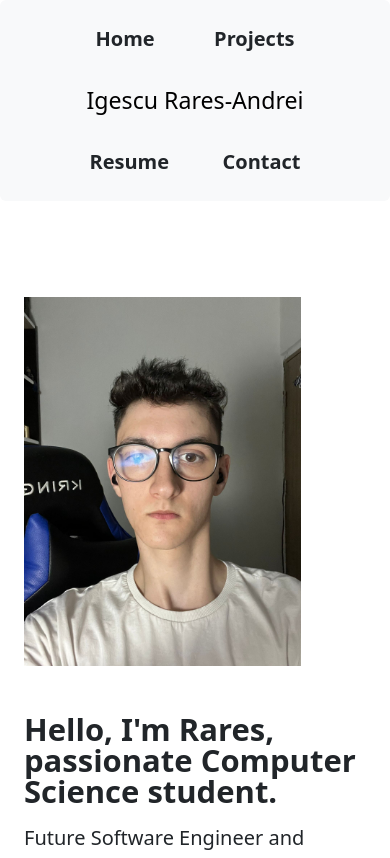
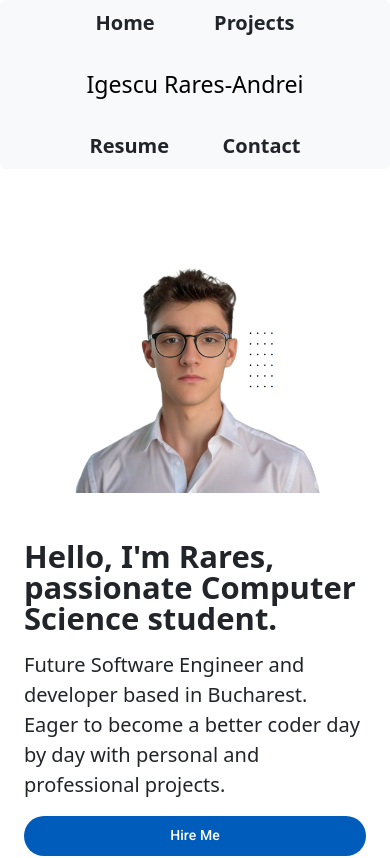
Before and after one commit to RaresIgescu/Portfolio, an Angular app in the folder Portfolio/: page / in a window 390 px wide. Shown: the top 858 px of the page. Built offline with nearby package versions, Linux system fonts and the light colour scheme.

Commit message:
Add personal image and make responsive changes

```diff
--- a/Portfolio/src/app/app.component.html
+++ b/Portfolio/src/app/app.component.html
@@ -1 +1,3 @@
+<app-header></app-header>
 <app-title-hero></app-title-hero>
+<app-footer></app-footer>
--- a/Portfolio/src/app/app.component.ts
+++ b/Portfolio/src/app/app.component.ts
@@ -1,10 +1,12 @@
 import { Component } from '@angular/core';
 import { RouterOutlet } from '@angular/router';
 import { TitleHeroComponent } from "./title-hero/title-hero.component";
+import { HeaderComponent } from "./header/header.component";
+import { FooterComponent } from "./footer/footer.component";
 
 @Component({
   selector: 'app-root',
-  imports: [TitleHeroComponent],
+  imports: [TitleHeroComponent, HeaderComponent, FooterComponent],
   templateUrl: './app.component.html',
   styleUrl: './app.component.scss'
 })
--- a/Portfolio/src/app/title-hero/title-hero.component.html
+++ b/Portfolio/src/app/title-hero/title-hero.component.html
@@ -1,48 +1,17 @@
-<!DOCTYPE html>
-<html lang="en">
-<head>
-  <meta charset="UTF-8">
-  <meta name="viewport" content="width=device-width, initial-scale=1.0">
-  <title>Document</title>
-</head>
-<body>
 <section>
-
-<nav class="navbar navbar-expand-lg bg-body-tertiary rounded" aria-label="Centered navbar">
-  <div class="container-fluid justify-content-end">
-    <div class="d-flex justify-content-evenly align-items-center w-100 mx-5 my-3 gap-4 flex-wrap">
-      <a class="nav-link active fs-5 fw-semibold" href="#">Home</a>
-      <a class="nav-link active fs-5 fw-semibold" href="#">Projects</a>
-      <span class="navbar-brand fs-3 mx-3">Igescu Rares-Andrei</span>
-      <a class="nav-link active fs-5 fw-semibold" href="#">Resume</a>
-      <a class="nav-link active fs-5 fw-semibold" href="#">Contact</a>
-    </div>
-  </div>
-</nav>
-</section>
-
-
-<section>
-
   <div class="container col-xxl-8 px-4 py-5" bis_skin_checked="1">
     <div class="row flex-lg-row-reverse align-items-center g-5 py-5" bis_skin_checked="1">
-      <div class="col-10 col-sm-8 col-lg-6" bis_skin_checked="1">
-        <img src="assets/images/WhatsApp Image 2025-07-29 at 19.01.54_c893101c.jpg" class="d-block mx-lg-auto img-fluid" alt="Bootstrap Themes" width="400" height="500" loading="lazy">
+      <div class="col-12 col-sm 7 col-lg-7" bis_skin_checked="1">
+        <img src="../../assets/images/Adobe Express - file.png" class="d-block mx-lg-auto img-fluid w-100" alt="Profile Picture" width="1000" height="1000" loading="lazy">
       </div>
-      <div class="col-lg-6" bis_skin_checked="1">
+      <div class="col-lg-5" bis_skin_checked="1">
         <h1 class="display-5 fw-bold lh-1 mb-3">Hello, I'm Rares, passionate Computer Science student.</h1>
         <p class="lead">Future Software Engineer and developer based in Bucharest. Eager to become a better coder day by day with personal and professional projects.</p>
         <div class="d-grid gap-2 d-md-flex justify-content-md-start" bis_skin_checked="1">
           <button mat-flat-button color="primary">Hire Me</button>
           <button mat-stroked-button color="primary">My Work</button>
-
         </div>
       </div>
     </div>
   </div>
-  <hr />
-
 </section>
-
-</body>
-</html>
```
Also changed, not shown: Portfolio/src/assets/images/Adobe Express - file.png (added).
